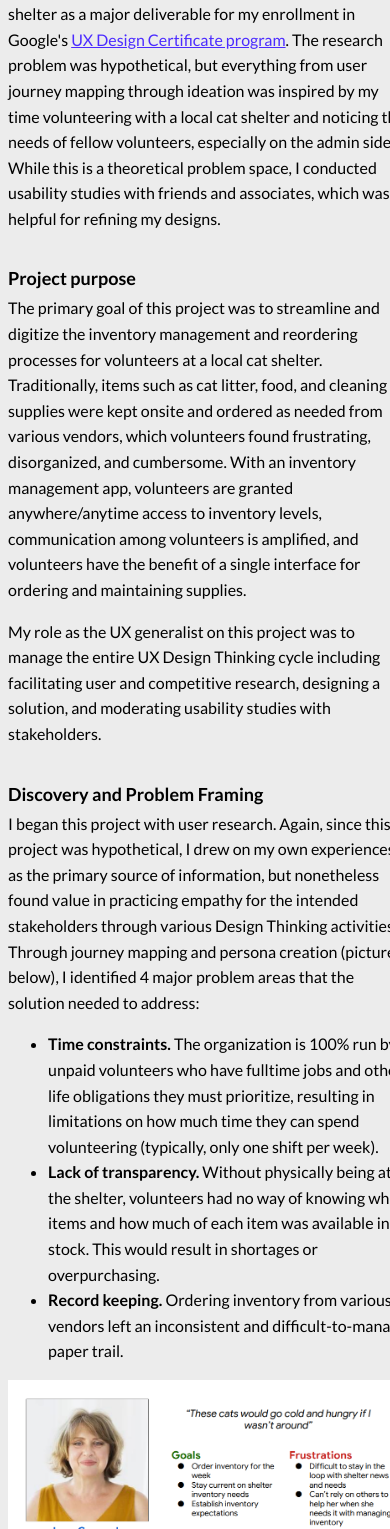
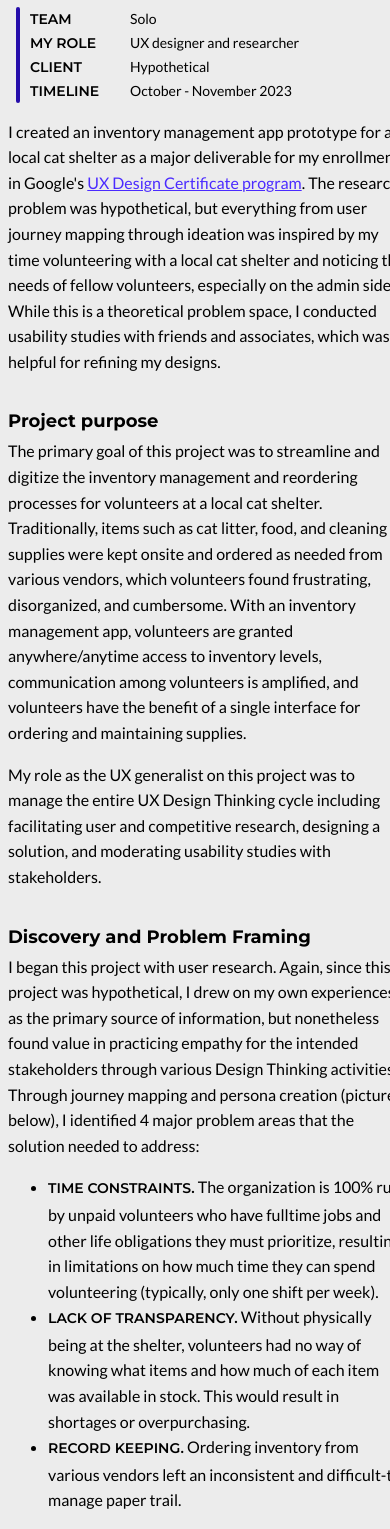
Before and after one commit to fowleyish/fowleyish.github.io, a plain HTML site: page inventoryApp.html in a window 390 px wide. Shown: the part 471-2000 px from the top of the page. Drawn offline with Linux system fonts and the light colour scheme.

Commit message:
Style changes, project details addition, editing for brevity

```diff
--- a/inventoryApp.html
+++ b/inventoryApp.html
@@ -12,6 +12,7 @@
         <link rel="preconnect" href="https://fonts.googleapis.com">
         <link rel="preconnect" href="https://fonts.gstatic.com" crossorigin>
         <link href="https://fonts.googleapis.com/css2?family=Lato:ital,wght@0,100;0,300;0,400;0,700;0,900;1,100;1,300;1,400;1,700;1,900&family=Prompt:ital,wght@0,100;0,200;0,300;0,400;0,500;0,600;0,700;0,800;0,900;1,100;1,200;1,300;1,400;1,500;1,600;1,700;1,800;1,900&display=swap" rel="stylesheet">
+        <link href="https://fonts.googleapis.com/css2?family=Montserrat:ital,wght@0,100..900;1,100..900&display=swap" rel="stylesheet">
         <title>Portfowleyo - Inventory App</title>
     </head>
     <body>
@@ -21,7 +22,7 @@
               <span> > Cat shelter inventory app</span>
             </div>
             <h1 class="pageTitle">Case study: Cat shelter inventory app</h1>
-            <h2 class="projectType">Mobile UX Design <span class="titlePipe">|</span><svg class="timerIcon" xmlns="http://www.w3.org/2000/svg" height="24" viewBox="0 -960 960 960" width="24"><path d="m618.924-298.924 42.152-42.152-151.077-151.087V-680h-59.998v212.154l168.923 168.922ZM480.067-100.001q-78.836 0-148.204-29.92-69.369-29.92-120.682-81.21-51.314-51.291-81.247-120.629-29.933-69.337-29.933-148.173t29.92-148.204q29.92-69.369 81.21-120.682 51.291-51.314 120.629-81.247 69.337-29.933 148.173-29.933t148.204 29.92q69.369 29.92 120.682 81.21 51.314 51.291 81.247 120.629 29.933 69.337 29.933 148.173t-29.92 148.204q-29.92 69.369-81.21 120.682-51.291 51.314-120.629 81.247-69.337 29.933-148.173 29.933ZM480-480Zm0 320q133 0 226.5-93.5T800-480q0-133-93.5-226.5T480-800q-133 0-226.5 93.5T160-480q0 133 93.5 226.5T480-160Z"/></svg><span></span> 15 minute read</h2>
+            <h2 class="projectType">Mobile UX Design <span class="titlePipe">|</span><svg class="timerIcon" xmlns="http://www.w3.org/2000/svg" height="24" viewBox="0 -960 960 960" width="24"><path d="m618.924-298.924 42.152-42.152-151.077-151.087V-680h-59.998v212.154l168.923 168.922ZM480.067-100.001q-78.836 0-148.204-29.92-69.369-29.92-120.682-81.21-51.314-51.291-81.247-120.629-29.933-69.337-29.933-148.173t29.92-148.204q29.92-69.369 81.21-120.682 51.291-51.314 120.629-81.247 69.337-29.933 148.173-29.933t148.204 29.92q69.369 29.92 120.682 81.21 51.314 51.291 81.247 120.629 29.933 69.337 29.933 148.173t-29.92 148.204q-29.92 69.369-81.21 120.682-51.291 51.314-120.629 81.247-69.337 29.933-148.173 29.933ZM480-480Zm0 320q133 0 226.5-93.5T800-480q0-133-93.5-226.5T480-800q-133 0-226.5 93.5T160-480q0 133 93.5 226.5T480-160Z"/></svg><span></span> 10 minute read</h2>
 
             <!--BUTTON-->
             <div class="fowleyButtonContainer">
@@ -38,19 +39,44 @@
 
             <div class="pageMain">
                 <img class="pageHeaderImage" src="./images/inventoryApp/inventoryThumbnail.png" alt="An image showing 4 key screens of the Cat Shelter Inventory app. From left to right, they are: the home screen, the inventory item screen, the select vendors screen, and the payment screen. All images are high fidelity mockups made in Figma and displayed in Apple iPhone frames.">
-                <p class="pageParagraph">I created an inventory management app for a local cat shelter as a major deliverable for my enrollment in Google's <a href="https://www.credly.com/badges/efc5779c-9353-496d-b80c-e9ebb5996ec9/linked_in_profile" class="pageHref">UX Design Certificate program</a>. The research problem was hypothetical, but everything from user journey mapping through ideation was inspired by my time volunteering with a local cat shelter and noticing the needs of fellow volunteers, especially on the admin side. While this is a theoretical problem space, I conducted usability studies with friends and associates, which was helpful for refining my designs.</p>
+
+                <div class="detailsContainer">
+                  <div class="detailsSidebar"></div>
+                  <div class="projectDetails">
+                    <div class="projectDetailContainer">
+                      <div class="projectDetailTitle">Team</div>
+                      <div class="projectDetailDescription">Solo</div>
+                    </div>
+                    <div class="projectDetailContainer">
+                      <div class="projectDetailTitle">My role</div>
+                      <div class="projectDetailDescription">UX designer and researcher</div>
+                    </div>
+                    <div class="projectDetailContainer">
+                      <div class="projectDetailTitle">Client</div>
+                      <div class="projectDetailDescription">Hypothetical</div>
+                    </div>
+                    <div class="projectDetailContainer">
+                      <div class="projectDetailTitle">Timeline</div>
+                      <div class="projectDetailDescription">October - November 2023</div>
+                    </div>
+                  </div>
+                </div>
+
+                <p class="pageParagraph">I created an inventory management app prototype for a local cat shelter as a major deliverable for my enrollment in Google's <a href="https://www.credly.com/badges/efc5779c-9353-496d-b80c-e9ebb5996ec9/linked_in_profile" class="pageHref">UX Design Certificate program</a>. The research problem was hypothetical, but everything from user journey mapping through ideation was inspired by my time volunteering with a local cat shelter and noticing the needs of fellow volunteers, especially on the admin side. While this is a theoretical problem space, I conducted usability studies with friends and associates, which was helpful for refining my designs.</p>
                 <h3 class="pageSectionHeader">Project purpose</h3>
                 <p class="pageParagraph">The primary goal of this project was to streamline and digitize the inventory management and reordering processes for volunteers at a local cat shelter. Traditionally, items such as cat litter, food, and cleaning supplies were kept onsite and ordered as needed from various vendors, which volunteers found frustrating, disorganized, and cumbersome. With an inventory management app, volunteers are granted anywhere/anytime access to inventory levels, communication among volunteers is amplified, and volunteers have the benefit of a single interface for ordering and maintaining supplies.</p>
                 <p class="pageParagraph">My role as the UX generalist on this project was to manage the entire UX Design Thinking cycle including facilitating user and competitive research, designing a solution, and moderating usability studies with stakeholders.</p>
                 <h3 class="pageSectionHeader">Discovery and Problem Framing</h3>
                 <p class="pageParagraph">I began this project with user research. Again, since this project was hypothetical, I drew on my own experiences as the primary source of information, but nonetheless found value in practicing empathy for the intended stakeholders through various Design Thinking activities. Through journey mapping and persona creation (pictured below), I identified 4 major problem areas that the solution needed to address:</p>
                 <ul>
-                    <li class="pageParagraph"><b>Time constraints.</b> The organization is 100% run by unpaid volunteers who have fulltime jobs and other life obligations they must prioritize, resulting in limitations on how much time they can spend volunteering (typically, only one shift per week).</li>
-                    <li class="pageParagraph"><b>Lack of transparency.</b> Without physically being at the shelter, volunteers had no way of knowing what items and how much of each item was available in stock. This would result in shortages or overpurchasing.</li>
-                    <li class="pageParagraph"><b>Record keeping.</b> Ordering inventory from various vendors left an inconsistent and difficult-to-manage paper trail.</li>
+                    <li class="pageParagraph"><span class="bulletPointHeader">Time constraints.</span> The organization is 100% run by unpaid volunteers who have fulltime jobs and other life obligations they must prioritize, resulting in limitations on how much time they can spend volunteering (typically, only one shift per week).</li>
+                    <li class="pageParagraph"><span class="bulletPointHeader">Lack of transparency.</span> Without physically being at the shelter, volunteers had no way of knowing what items and how much of each item was available in stock. This would result in shortages or overpurchasing.</li>
+                    <li class="pageParagraph"><span class="bulletPointHeader">Record keeping.</span> Ordering inventory from various vendors left an inconsistent and difficult-to-manage paper trail.</li>
                 </ul>
                 <img src="./images/inventoryApp/persona2.PNG" alt="An image of one persona created for this project. The persona's name is Jenn, a 51 year old cat shelter volunteer. Her main quote is 'These cats would go cold and hungry if I wasnt around'." class="pageContentImage">
+                <p class="imageDescription">An example persona created for this project</p>
                 <img src="./images/inventoryApp/journeyMap.PNG" alt="A screen shot of a user journey map for one person named Jenn. The journey map analyzes Jenn's tasks, Jenn's emotions, and identifies improvement opportunities across the various steps Jenn to complete her volunteer work." class="pageContentImage">
+                <p class="imageDescription">A journey map for the above persona</p>
                 <h3 class="pageSectionHeader">Ideating</h3>
                 <p class="pageParagraph">From here, I started ideating the solution using a modified version of Crazy Eights and situated the solution in the lives of my intended users with storyboarding exercises. I knew I wanted to create a mobile app (this was a requirement of the certificate program) and began with rough sketches of a few key screens/features that I knew would be necessary:</p>
                 <img src="./images/inventoryApp/sketchesSample.jpg" alt="A picture of first-draft paper sketches of the app, modelled after the Crazy Eights design exercise. Three features are shown: the home page, the items page, and the inventory page. Each feature has 5 potential designs including one final version." class="pageContentImage">
@@ -58,9 +84,11 @@
                 <img src="./images/inventoryApp/homeSketchToMockup.png" alt="A screen shot showing the transformation of the home page from the original rough paper sketch on the left to the low fidelity digital Figma wireframe on the right. A green arrow points from left to right, indicating the transformation." class="pageContentImage">
                 <img src="./images/inventoryApp/itemSketchToMockup.png" alt="A screen shot showing the transformation of the item page from the original rough paper sketch on the left to the low fidelity digital Figma wireframe on the right. A green arrow points from left to right, indicating the transformation." class="pageContentImage">
                 <img src="./images/inventoryApp/inventorySketchToMockup.png" alt="A screen shot showing the transformation of the inventory page from the original rough paper sketch on the left to the low fidelity digital Figma wireframe on the right. A green arrow points from left to right, indicating the transformation." class="pageContentImage">
+                <p class="imageDescription">The transformation of key app screens from quick paper sketches to low-fidelity mockups in Figma</p>
                 <h3 class="pageSectionHeader">Prototyping and Testing</h3>
                 <p class="pageParagraph">Once I wired up a functional prototype of the lofi digital mockups, I began facilitating usability tests with friends and colleagues (<a href="https://www.figma.com/proto/2ImjA23FxuJmVdRBMevgBl/Inventory-App-Wireframes?node-id=1-2&starting-point-node-id=1%3A2&mode=design&t=dVWEwkhZmDBk2GOH-1" target="_blank" class="pageHref">an interactive version is available here</a>):</p>
                 <img src="./images/inventoryApp/wireframePrototype.PNG" alt="A screenshot of a portion of the low fidelity digital Figma wireframes for this project. This image shows the prototype connections between screens." class="pageContentImage">
+                <p class="imageDescription">A snippet of a functional low-fideltiy prototype in Figma for early design testing</p>
                 <p class="pageParagraph">For usability testing, I recruited 5 (real life) participants and asked them to complete a few rounds of interactive scenario-based activities (more information on my research plan and findings are available in the "5 - Validation" folder in the project files, which can be downloaded at the top of this page). After using affinity clustering to analyze qualitative feedback, I uncovered a few key themes for product improvement:</p>
                 <ol>
                     <li class="pageParagraph">All users had a difficult time understanding the Vendors section during the purchasing process.</li>
@@ -74,9 +102,9 @@
                 <p class="pageParagraph">...and here's an overview of the final prototype, <a href="https://www.figma.com/proto/2ImjA23FxuJmVdRBMevgBl/Inventory-App-Wireframes?type=design&node-id=62-4142&t=H5RjfWLjNpZaCRZ1-1&scaling=scale-down&page-id=60%3A2&starting-point-node-id=62%3A4142&mode=design" target="_blank" class="pageHref">which can be accessed here</a>:</p>
                 <img src="./images/inventoryApp/mockupsPrototype.PNG" alt="A screenshot of a portion of the high fidelity digital wireframes for this Figma project. This image shows the prototype connections between screens." class="pageContentImage">
                 <h3 class="pageSectionHeader">Retrospective</h3>
-                <p class="pageParagraph">A major limitation of this project, of course, is that I didn't engage stakeholders until the first usability study. However, I learned a lot about the Design Thinking process in general as I progressed through this project: as this was my first proper go at it, I valued the exposure to the process and learned a lot along the way of the importance of empathizing with users, taking the time to properly frame the problem, and designing iteratively before handing off to development. Working with real people for the usability study was invaluable to identifying its worth: as the only designer on this project, I needed the external feedback to get out of my own "filter bubble", so to speak, and build a solution that could be accepted by those it directly impacts.</p>
+                <p class="pageParagraph">A major limitation of this project, of course, is that I didn't engage stakeholders until the first usability study. However, I learned a lot about the Design Thinking process in general as I progressed through this project.This was my first proper go at it, and I valued the exposure to the process and learned a lot along the way of the importance of empathizing with users, taking the time to properly frame the problem, and designing iteratively before handing off to development. Working with real people for the usability study was invaluable. As the only designer on this project, I needed the external feedback to challenge my own preconceptions to build a solution that could be accepted by those it directly impacts.</p>
                 <p class="pageParagraph">Looking back on this project with what I know now, I see that many steps and critical Design Thinking methods were skipped that could have really benefited this exercise. For example, “How Might We” questions and abstraction laddering would have bolstered the strength of my problem statements, and engaging stakeholders earlier in the design process would have saved me a lot of time working on earlier low-fidelity mockups. At any rate, I learned a lot about Figma and feel very comfortable working with some of its more advanced features for prototyping and designing.</p>
-                <p class="pageParagraph">Future work for this project would be to conduct another round of usability testing, this time (ideally) with actual cat shelter volunteers and applying the feedback from this testing to further iterate on my designs. Once I feel that I've reached saturation and/or consensus (i.e., once my designs are ready to ship), I would spend some time annotating my designs with technical details and accessibility requirements to hand off to development. As is the case with any design project, continuous and ongoing exploratory research on user acceptance and new feature requests would be necessary for maintaining the platform and ensuring ongoing user satisfaction.
+                <p class="pageParagraph">Future work for this project would be to conduct another round of usability testing, this time (ideally) with actual cat shelter volunteers and applying the feedback from this testing to further iterate on my designs. Once I feel that I've reached acceptance saturation, I would spend some time annotating my designs with technical details and accessibility requirements to hand off to development. As is the case with any design project, continuous and ongoing exploratory research on user acceptance and new feature requests would be necessary for maintaining the platform and ensuring ongoing user satisfaction.
                 <span><?xml version="1.0" encoding="UTF-8"?>
                     <svg class="articleEndFowleyIcon" id="Layer_2" data-name="Layer 2" xmlns="http://www.w3.org/2000/svg" viewBox="0 0 184.97 213.57">
                       <defs>
--- a/styles/fowleyStyles.css
+++ b/styles/fowleyStyles.css
@@ -23,8 +23,6 @@ body {
 .fowleyIntro {
     width: 380px;
     padding: 10px;
-    position: -webkit-sticky;
-    position: sticky;
     top: 37px;
 }
 
@@ -353,7 +351,7 @@ body {
     }
 
     .fowleyButton, .buttonBottomLayer {
-        width: 300px;
+        width: 200px;
     }
 
     .fowleyIntroParagraph {
--- a/styles/pagesStyles.css
+++ b/styles/pagesStyles.css
@@ -32,6 +32,7 @@ body {
 .pageTitle {
     font-size: 24px;
     font-weight: 600;
+    font-family: 'Montserrat', sans-serif;
 }
 
 .projectType, .timerIcon {
@@ -47,15 +48,43 @@ body {
     width: 700px;
 }
 
-.projectDetails {
-    font-family: 'Lato', sans-serif;
-    font-size: 18px;
-    line-height: 0.5em;
+/* Project details styles */
+
+.detailsContainer {
+    display: flex;
+    flex-flow: row nowrap;
+    margin-top: 20px;
+}
+
+.detailsSidebar {
+    width: 5px;
+    height: auto;
+    background-color: #250daa;
+    border-radius: 3px;
+    margin: 0 24px 0 40px;
+}
+
+.projectDetailContainer {
+    display: flex;
+    flex-flow: row nowrap;
+    font-size: 16px;
+    line-height: 28px;
 }
 
 .projectDetailTitle {
+    display: block;
+    width: 100px;
+    text-transform: uppercase;
     font-weight: 600;
+    font-family: 'Montserrat', sans-serif;
+    flex-shrink: 0;
 }
+
+.projectDetailDescription {
+    font-family: 'Lato', sans-serif;
+}
+
+/* END Project details styling */
 
 /* Button styling */
 
@@ -125,8 +154,15 @@ body {
 
 .pageParagraph {
     font-size: 18px;
-    width:100%;
+    width: 100%;
     line-height: 1.6em;
+}
+
+.bulletPointHeader {
+    font-family: 'Montserrat', sans-serif;
+    font-weight: 600;
+    font-size: 16px;
+    text-transform: uppercase;
 }
 
 .authorNote {
@@ -138,6 +174,8 @@ body {
     font-size: 20px;
     margin-top: 60px;
     margin-bottom: -10px;
+    font-family: 'Montserrat', sans-serif;
+    font-weight: 650;
 }
 
 .subSectionHeader {
@@ -212,7 +250,7 @@ body {
     font-size: 14px;
 }
 
-@media only screen and (max-width: 900px) {
+@media only screen and (max-width: 700px) {
     .pageMain {
         width: 100%
     }
@@ -225,8 +263,23 @@ body {
         font-size: 12px;
     }
 
+    .detailsSidebar {
+        /* display: none; */
+        margin: 0 10px 0 8px;
+        width: 4px;
+    }
+
+    .projectDetailContainer {
+        font-size: 14px;
+        line-height: 24px;
+    }
+
     .pageParagraph {
         font-size: 16px;
+    }
+
+    .bulletPointHeader {
+        font-size: 14px;
     }
 
     .pageSectionHeader {
```
Also changed, not shown: aiRecruitment.html (+1 -0 lines), dentistPage.html (+30 -6 lines), ecoScan.html (+23 -6 lines), index.html (+1 -1 lines), spotifyDJ.html (+1 -0 lines).
